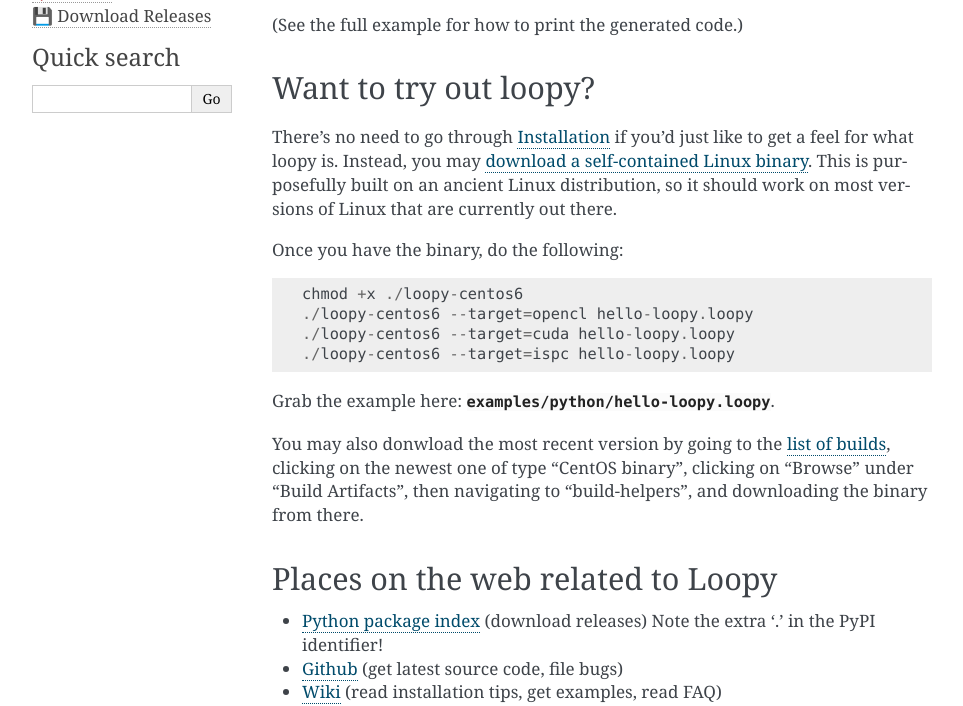
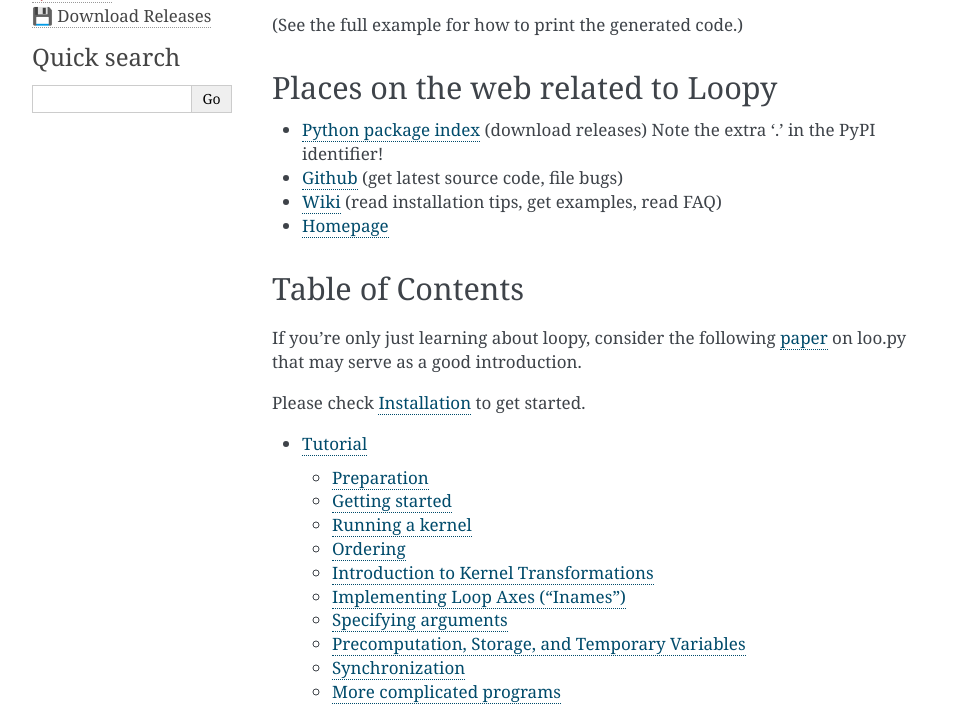
Before and after one commit to inducer/loopy, a Sphinx documentation site: the page built from doc/index.rst, in a window 1280 px wide and 900 px high, scrolled down 408 px, cut to the strip 194-900 px from the top of the window. Shown: the whole strip, without its empty margins (148-1111 px from the left). Built offline with Sphinx 7.4.7, drawn with Linux system fonts in a browser that asks for light colours.

Commit message:
remove CentOS binary CI

```diff
--- a/doc/index.rst
+++ b/doc/index.rst
@@ -19,29 +19,6 @@ When you run this script, the following kernel is generated, compiled, and execu
 (See the full example for how to print the generated code.)
 
 .. _static-binary:
-
-Want to try out loopy?
-----------------------
-
-There's no need to go through :ref:`installation` if you'd just like to get a
-feel for what loopy is.  Instead, you may
-`download a self-contained Linux binary <https://gitlab.tiker.net/inducer/loopy/-/jobs/66778/artifacts/browse/build-helpers/>`_.
-This is purposefully built on an ancient Linux distribution, so it should work
-on most versions of Linux that are currently out there.
-
-Once you have the binary, do the following::
-
-    chmod +x ./loopy-centos6
-    ./loopy-centos6 --target=opencl hello-loopy.loopy
-    ./loopy-centos6 --target=cuda hello-loopy.loopy
-    ./loopy-centos6 --target=ispc hello-loopy.loopy
-
-Grab the example here: :download:`examples/python/hello-loopy.loopy <../examples/python/hello-loopy.loopy>`.
-
-You may also donwload the most recent version by going to the `list of builds
-<https://gitlab.tiker.net/inducer/loopy/builds>`_, clicking on the newest one
-of type "CentOS binary", clicking on "Browse" under "Build Artifacts", then
-navigating to "build-helpers", and downloading the binary from there.
 
 Places on the web related to Loopy
 ----------------------------------
```
Also changed, not shown: .gitlab-ci.yml.
